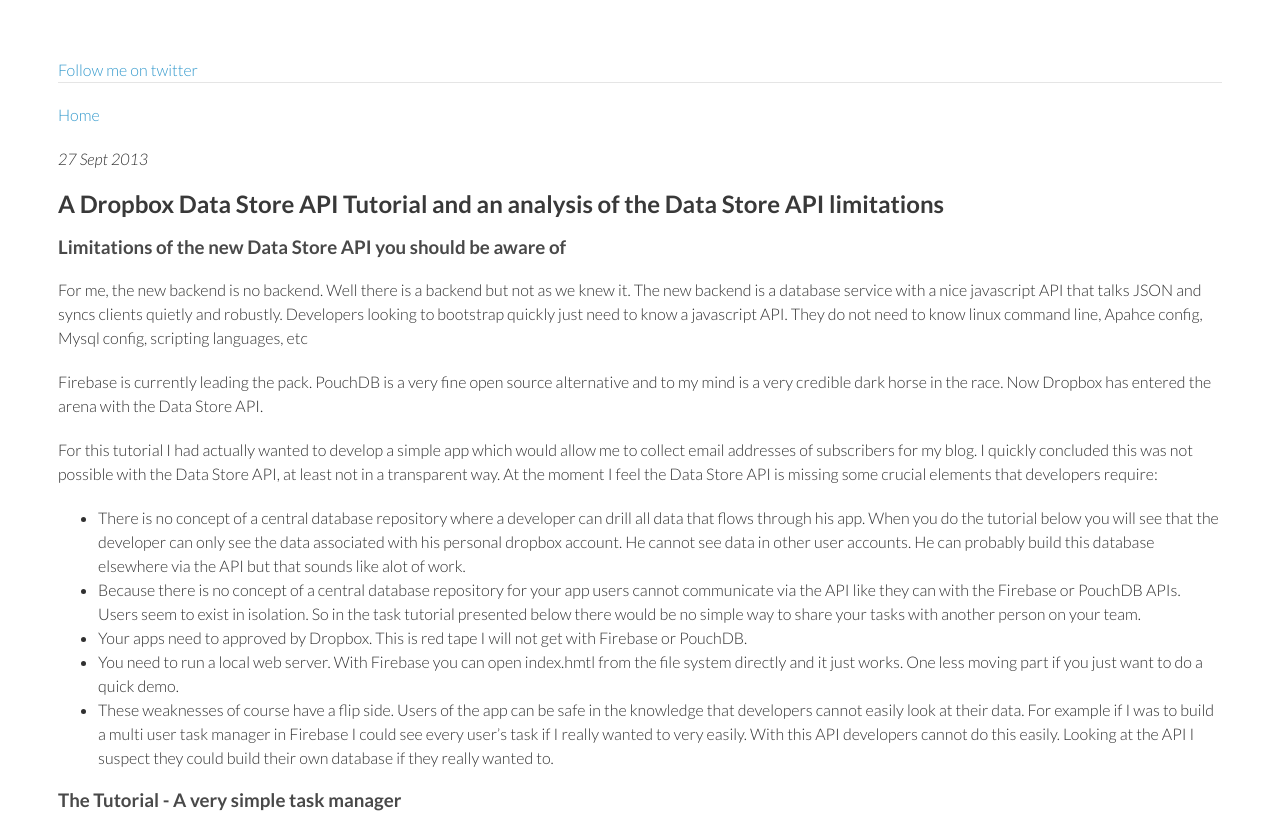
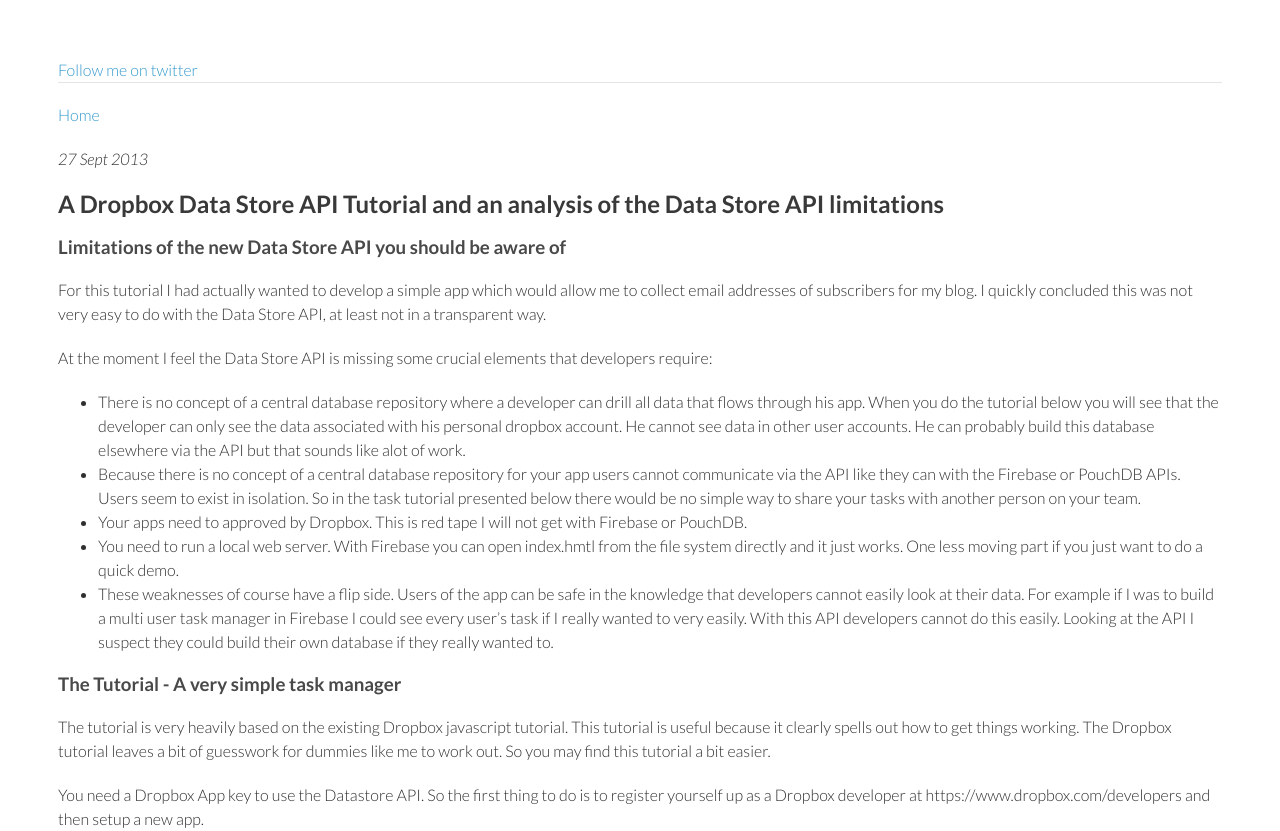
Before and after one commit to nigelkelly/nigelkelly.github.io, a Jekyll site: the page built from dropbox-data-store-tutorial.md, in a window 1280 px wide and 1400 px high. Shown: the top 831 px of the window. Built offline with Jekyll 4.4.1, drawn with Linux system fonts in a browser that asks for light colours; Markdown is read by kramdown in place of the engine named in the settings; a script that is not in the unit is left out; comment, search, counter and statistics services are not loaded; some of the changed text lies outside the part shown; grey boxes are pictures that could not be loaded.

Commit message:
dropbox tutorial

````diff
--- a/dropbox-data-store-tutorial.md
+++ b/dropbox-data-store-tutorial.md
@@ -10,11 +10,10 @@
 
 ### Limitations of the new Data Store API you should be aware of
 
-For me, the new backend is no backend. Well there is a backend but not as we knew it. The new backend is a database service with a nice javascript API that talks JSON and syncs clients quietly and robustly. Developers looking to bootstrap quickly just need to know a javascript API. They do not need to know linux command line, Apahce config, Mysql config, scripting languages, etc
+For this tutorial I had actually wanted to develop a simple app which would allow me to collect email addresses of subscribers for my blog. I quickly concluded this was not very easy to do with the Data Store API, at least not in a transparent way.
 
-Firebase is currently leading the pack. PouchDB is a very fine open source alternative and to my mind is a very credible dark horse in the race. Now Dropbox has entered the arena with the Data Store API.
+At the moment I feel the Data Store API is missing some crucial elements that developers require:
 
-For this tutorial I had actually wanted to develop a simple app which would allow me to collect email addresses of subscribers for my blog. I quickly concluded this was not possible with the Data Store API, at least not in a transparent way. At the moment I feel the Data Store API is missing some crucial elements that developers require:
 * There is no concept of a central database repository where a developer can drill all data that flows through his app. When you do the tutorial below you will see that the developer can only see the data associated with his personal dropbox account. He cannot see data in other user accounts. He can probably build this database elsewhere via the API but that sounds like alot of work.
 * Because there is no concept of a central database repository for your app users cannot communicate via the API like they can with the Firebase or PouchDB APIs. Users seem to exist in isolation. So in the task tutorial presented below there would be no simple way to share your tasks with another person on your team.
 * Your apps need to approved by Dropbox. This is red tape I will not get with Firebase or PouchDB.
@@ -23,16 +22,23 @@
 
 ### The Tutorial - A very simple task manager
 
-The tutorial is very heavily based on the existing dropbox javascript tutorial. This tutorial is useful because it clearly spells out how to get things workings. The dropbox tutorial leaves a bit of guesswork for dummies like to work out. So you may find this a bit easier.
+The tutorial is very heavily based on the existing Dropbox javascript tutorial. This tutorial is useful because it clearly spells out how to get things working. The Dropbox tutorial leaves a bit of guesswork for dummies like me to work out. So you may find this tutorial a bit easier.
 
-You need a Dropbox App key to use the Datastore API. So the first thing to do is to register yourself up as a dropbox developer at https://www.dropbox.com/developers and then setup a new app.
+You need a Dropbox App key to use the Datastore API. So the first thing to do is to register yourself up as a Dropbox developer at https://www.dropbox.com/developers and then setup a new app.
+
+![alt text](images/dropbox/dropbox-dev-signup.png "Dropbox developer signup")
 
 Then click App Console and Create App. You will now see the following screen. Config as shown in the picture below. I called my app "subscribers". Call it whatever you prefer.
 
+![alt text](images/dropbox/dropbox-app-setup.png "Dropbox app setup")
 
 The app will be now set up on the Dropbox side and you will be able to get your app key.
 
-There is only one final awkward task left. You need to enter in OAuth redirect URIs. This sounds a little cryptic but just means your website url address must listed here so Dropbox knows your site is known. I developed this app using Google App Engine for my local web server. So my local web server was http://127.0.0.1:11080/ This will vary on the local web server you are using. **Note the ending slash / is required** See diagram below. It took me a while to work out why Dropbox did not recognise http://127.0.0.1:11080 This was very annoying and a bit too exacting for my tastes. We are scripting after all!
+![alt text](images/dropbox/datastores.png "Dropbox app key")
+
+There is only one final awkward task left. You need to enter in OAuth redirect URIs. This sounds a little cryptic but just means your website url address must be listed here so Dropbox knows your site. I developed this app using Google App Engine for my local web server. So my local web server was http://127.0.0.1:11080/ This will vary on the local web server you are using. **Note the ending slash / is required** See diagram below. It took me a while to work out why Dropbox did not recognise http://127.0.0.1:11080 This was very annoying and a bit too exacting for my tastes. We are scripting after all!
+
+![alt text](images/dropbox/dropbox.png "Dropbox app setup")
 
 You are now good to go.
 
@@ -40,7 +46,7 @@
 
 Also I do not use a MV* like knockout, angularjs, emberjs, etc. I just use good old fashioned jquery. If I use a MV* then someone gets alienated. Everyone understands jquery.
 
-In our head we will include the Data Store API, jquery and twitter bootstrap. The body contains two basic sections. One to login with dropbox and the other section renders the app. The login section will hide itself when the app section displays.
+In the head of index.html we will include the Data Store API, jquery and twitter bootstrap. The body contains two basic sections. One to login with dropbox and the other section renders the app. The login section will hide itself when the app section displays.
 
 
 ```html
@@ -132,7 +138,7 @@
 
 Basically a table called tasks has been created in the Data Store. Each record of the tasks table is a task. The fields of the table are taskname, completed, created. If you are a new user a blank table is created and will sync quietly with Dropbox in the background as you add new tasks. IF are an existing user the existing table of tasks will be downloaded from Dropbox.
 
-The code block at the end is a callback that listens for records that change. So every time you create a new record it gets rendered to your task list on screen as well as being synced back to your dropbox.
+The code block at the end is a callback that listens for records that change. So every time you create a new record it gets rendered to your task list on screen as well as being synced back to your Dropbox.
 
 Hopefully you find this useful.
 
````
Also changed, not shown: images/dropbox/datastores.png (added), images/dropbox/dropbox.png (added), images/dropbox/dropbox_app_setup.png (added), images/dropbox/dropbox_dev_signup.png (added).
